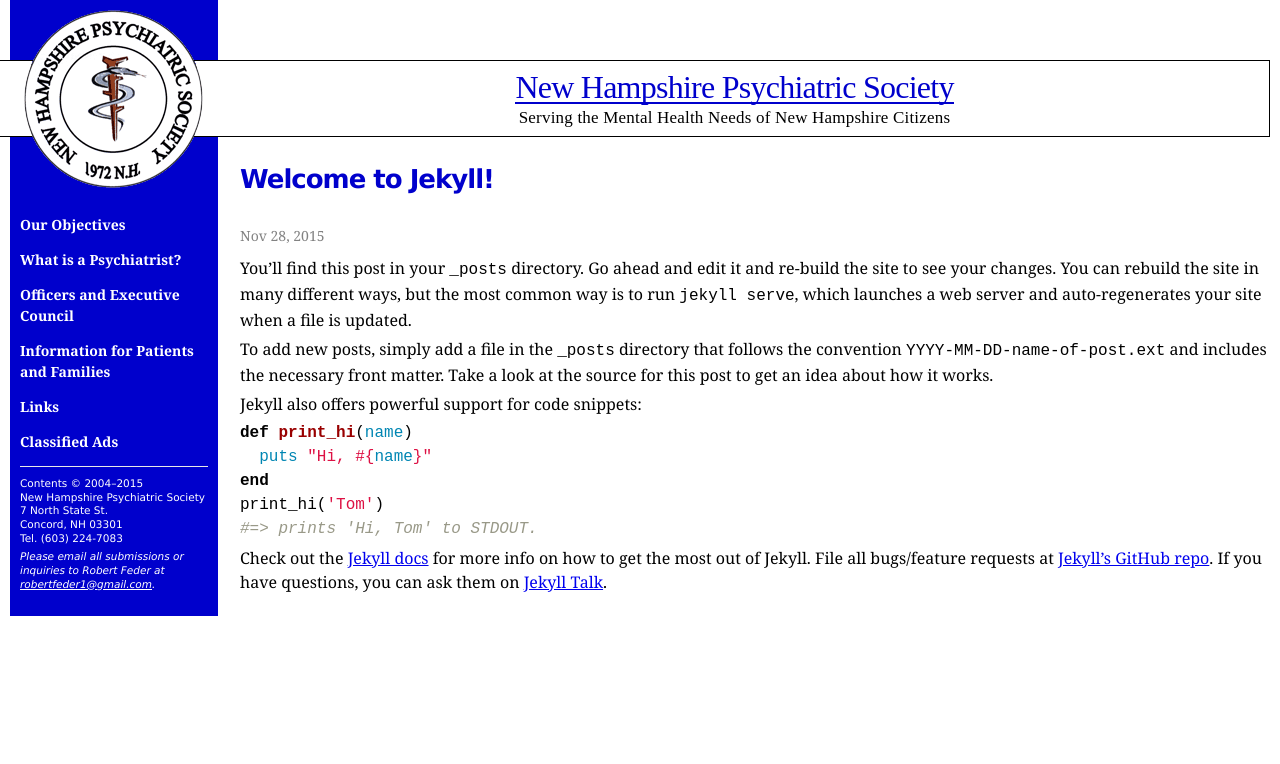
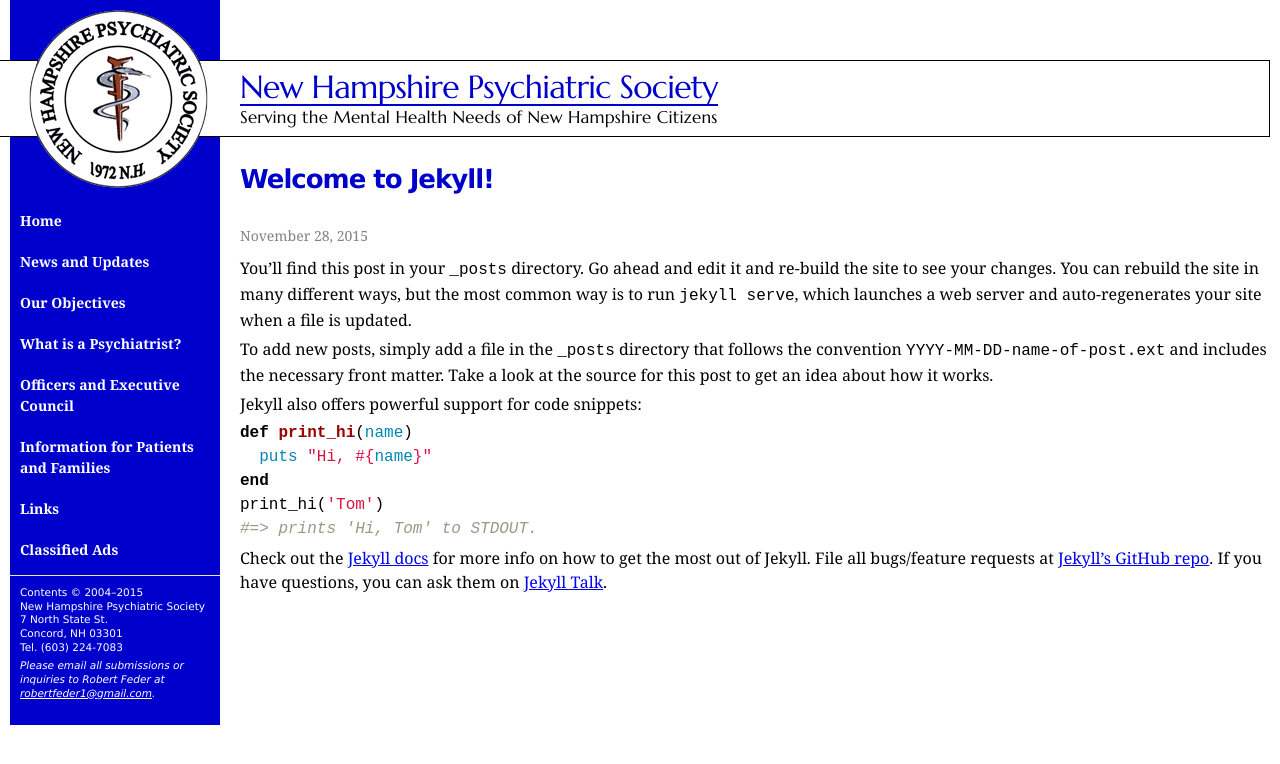
Before and after one commit to dafeder/nhpsych-org, a Jekyll site: the page built from _posts/2015-11-28-welcome-to-jekyll.markdown, in a window 1280 px wide. Shown: the top 764 px of the page. Built offline with Jekyll 4.4.1, drawn with Linux system fonts in a browser that asks for light colours.

Commit message:
Getting posts set up and further layout improvements

```diff
--- a/_includes/sidebar.html
+++ b/_includes/sidebar.html
@@ -1,11 +1,15 @@
 <nav class="site-nav">
   <ul class="navtext">
     <ul>
-        {% assign pages = site.pages | sort:"weight"  %}
+        {% assign pages = site.html_pages | sort:"weight"  %}
         {% for p in pages %}
-           <li>
-             <a href="{{ p.url }}">{{ p.title }}</a>
-           </li>
+          <li>
+            {% if page.url == p.url %}
+            <a href="{{ p.url }}" class="active">{{ p.title }}</a>
+            {% else %}
+            <a href="{{ p.url }}">{{ p.title }}</a>
+            {% endif %}
+          </li>
          {% endfor %}
        </ul>
   </ul>
--- a/_layouts/post.html
+++ b/_layouts/post.html
@@ -5,7 +5,7 @@
 
   <header class="post-header">
     <h1 class="post-title" itemprop="name headline">{{ page.title }}</h1>
-    <p class="post-meta"><time datetime="{{ page.date | date_to_xmlschema }}" itemprop="datePublished">{{ page.date | date: "%b %-d, %Y" }}</time>{% if page.author %} • <span itemprop="author" itemscope itemtype="http://schema.org/Person"><span itemprop="name">{{ page.author }}</span></span>{% endif %}</p>
+    <p class="post-meta"><time datetime="{{ page.date | date_to_xmlschema }}" itemprop="datePublished">{{ page.date | date: "%B %-d, %Y" }}</time>{% if page.author %} • <span itemprop="author" itemscope itemtype="http://schema.org/Person"><span itemprop="name">{{ page.author }}</span></span>{% endif %}</p>
   </header>
 
   <div class="post-content" itemprop="articleBody">
--- a/_posts/2015-11-28-welcome-to-jekyll.markdown
+++ b/_posts/2015-11-28-welcome-to-jekyll.markdown
@@ -2,7 +2,7 @@
 layout: post
 title:  "Welcome to Jekyll!"
 date:   2015-11-28 11:39:53 -0500
-categories: jekyll update
+categories: update
 ---
 You’ll find this post in your `_posts` directory. Go ahead and edit it and re-build the site to see your changes. You can rebuild the site in many different ways, but the most common way is to run `jekyll serve`, which launches a web server and auto-regenerates your site when a file is updated.
 
--- a/_sass/_layout.scss
+++ b/_sass/_layout.scss
@@ -12,16 +12,16 @@
     border-width: 1px 1px 1px 0;
     border-style: solid;
     border-color: black;
-    padding: $spacing-unit $spacing-unit $spacing-unit 210px;
+    padding: $spacing-unit $spacing-unit $spacing-unit 240px;
     background-color: #fff;
-    text-align: center;
+    // text-align: center;
     position: relative;
     z-index:10000; /*a number that's more than the modal box*/
     &:after {
         content:url('/assets/seal.png');
         position:absolute; /*or absolute*/
         z-index:100000; /*a number that's more than the modal box*/
-        left: 20px;
+        left: 25px;
         top: -58px;
     }
 }
@@ -58,10 +58,10 @@
 .site-nav {
     float: left;
     position: absolute;
-    padding: 200px $spacing-unit $spacing-unit $spacing-unit;
+    padding: 200px 0 $spacing-unit 0;
     top: 0;
     left: 0;
-    width: 188px;
+    width: 210px;
     margin-left: $spacing-unit;
     background-color: $brand-color;
     color: $nav-text-color;
@@ -74,12 +74,18 @@
         padding: 0;
         list-style-type: none;
         li {
-            margin-bottom: 1em;
             a {
                 text-decoration: none;
+                display: block;
+                padding: $spacing-unit;
                 font-weight: bold;
                 &:hover {
-                    text-decoration: underline;
+                    background-color: white;
+                    color: black;
+                }
+                &.active {
+                    background-color: black;
+                    color: white;
                 }
             }
         }
@@ -145,14 +151,16 @@
     }
 }
 
-
+.list-upper-roman {
+    list-style: upper-roman
+}
 
 /**
  * Site footer
  */
 .site-footer {
     border-top: 1px solid $grey-color-light;
-    padding: $spacing-unit 0;
+    padding: $spacing-unit $spacing-unit;
 }
 
 .footer-heading {
@@ -207,7 +215,7 @@
     position: relative;
     margin-left: 240px;
     margin-right: $spacing-unit;
-    ul {
+    ul, ol {
         padding-left: 1.5em;
         li {
             padding-bottom: .5em;
@@ -289,10 +297,10 @@
     margin-bottom: $spacing-unit;
 
     h2 {
-        font-size: 22px;
+        font-size: 20px;
 
         @include media-query($on-laptop) {
-            font-size: 28px;
+            font-size: 22px;
         }
     }
 
@@ -311,4 +319,11 @@
             font-size: 18px;
         }
     }
+
+    .news-archive {
+        margin-top: 2em;
+        ul {
+
+        }
+    }
 }
--- a/css/main.scss
+++ b/css/main.scss
@@ -58,4 +58,4 @@
         "layout",
         "syntax-highlighting"
 ;
-// @import url(https://fonts.googleapis.com/css?family=Marcellus);
+@import url(https://fonts.googleapis.com/css?family=Marcellus);
--- a/index.html
+++ b/index.html
@@ -1,5 +1,6 @@
 ---
 layout: default
+title: Home
 ---
 
 <div class="home">
```
Also changed, not shown: _posts/2014-06-12-may-assembly-update.md (added, +41 -0 lines), news.html (added, +26 -0 lines).
